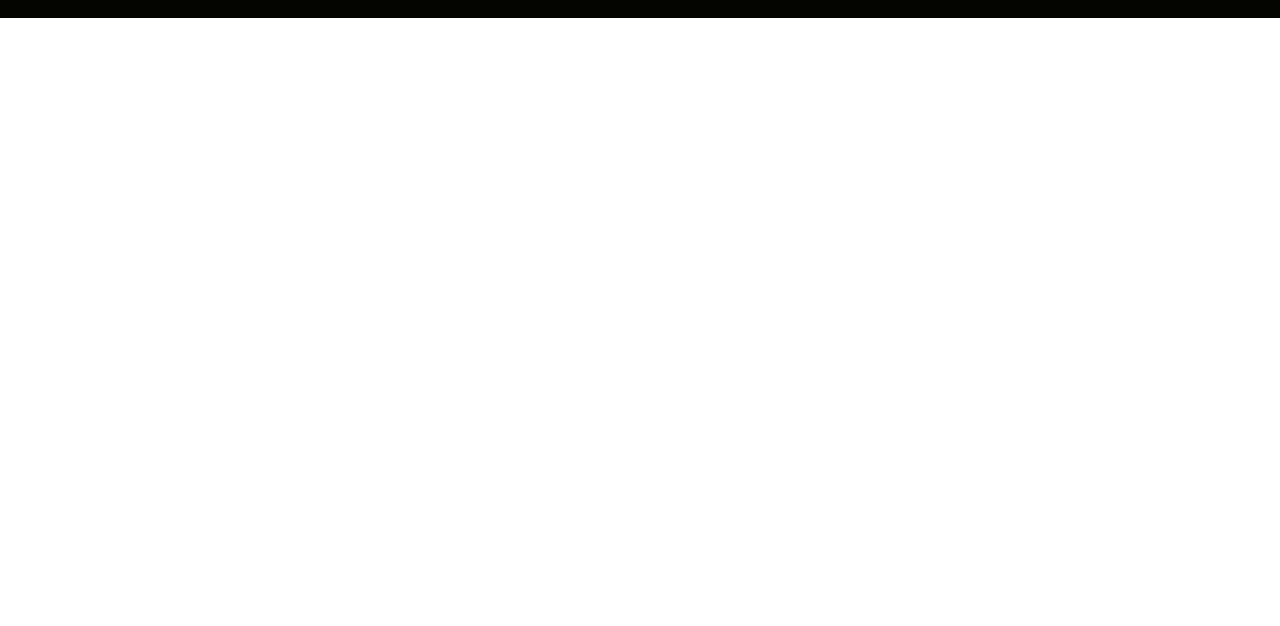
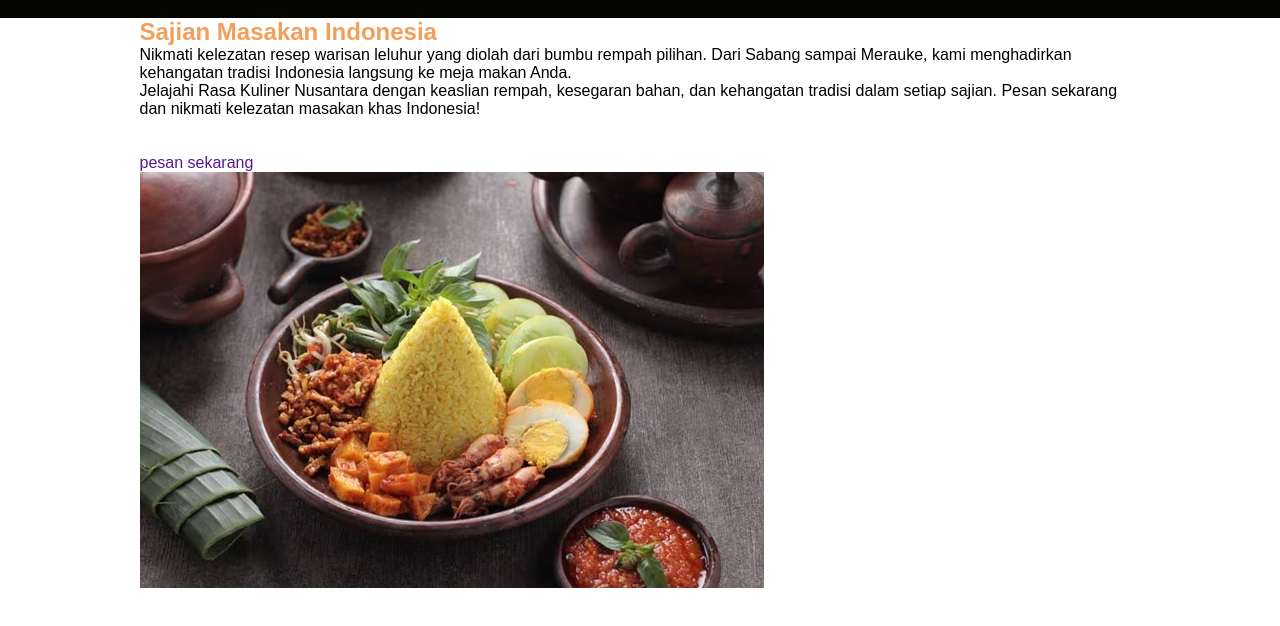
Before and after one commit to ZeiffZei/X, a plain HTML site: page index.html in a window 1280 px wide. Shown: the part 62-688 px from the top of the page. Drawn offline with Linux system fonts and the light colour scheme.

Commit message:
Update index.html

```diff
--- a/index.html
+++ b/index.html
@@ -28,3 +28,20 @@
         </div>
     </div>
 </nav>
+<!--section banner-->
+<div class="wrapper">
+    <section id="home">
+        <div class="kolom">
+            <h2 style="color: rgba(237, 125, 33, 0.737);">Sajian Masakan Indonesia</h2>
+            <p class="deskripsi">Nikmati kelezatan resep warisan leluhur yang diolah dari bumbu rempah pilihan.
+            Dari Sabang sampai Merauke, kami menghadirkan kehangatan tradisi Indonesia langsung ke meja makan Anda.
+            <br>Jelajahi Rasa Kuliner Nusantara dengan keaslian rempah, kesegaran bahan, dan kehangatan tradisi dalam setiap sajian.
+            Pesan sekarang dan nikmati kelezatan masakan khas Indonesia!
+            </p>
+            <br>
+            <br>
+            <p><a href="" class="reservasi">pesan sekarang</a></p>
+        </div>
+        <img src="nusantara.avif" class="gambar" />
+    </section>
+</div>
```
